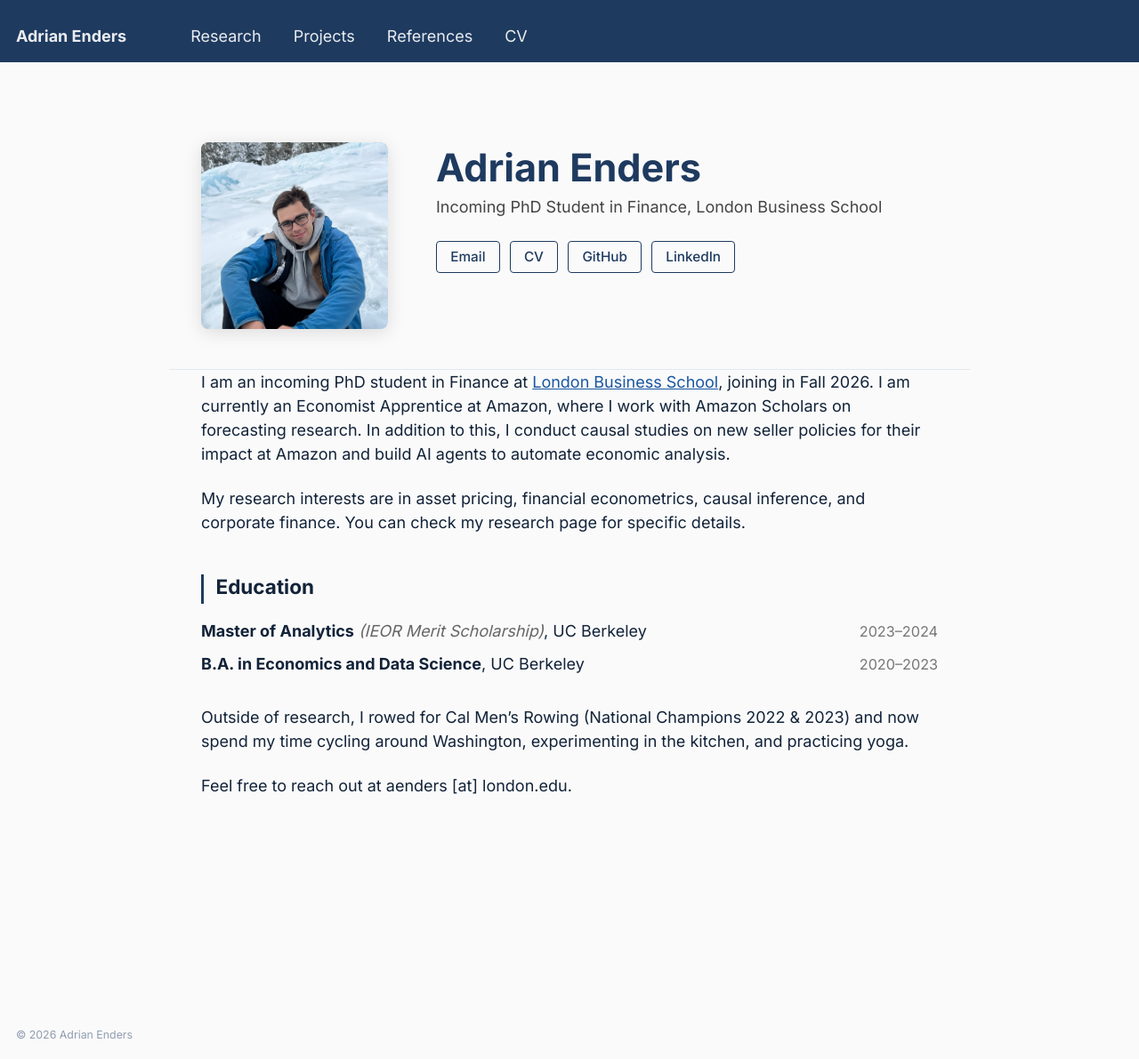
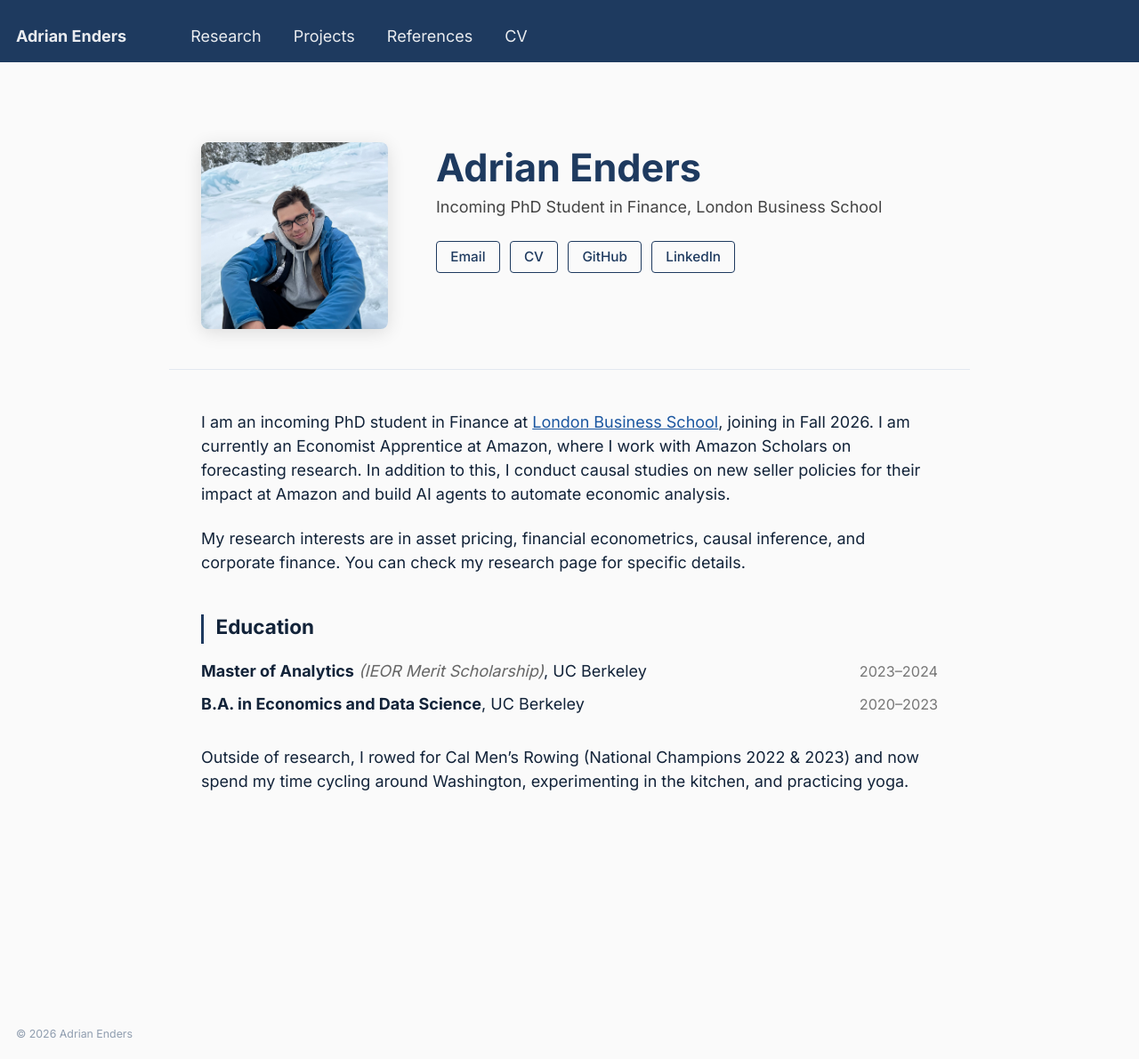
Before and after one commit to ae4292/ae4292.github.io, a Jekyll site: the page built from _pages/about.md, in a window 1280 px wide and 1191 px high. Shown: the whole window at 89% size. Built offline with Jekyll 4.4.1, drawn with Linux system fonts in a browser that asks for light colours.

Commit message:
Fix broken project pages and clean up remaining formatting issues
- Fix collection type mismatch (project -> projects) that left every
  individual project page rendering with no layout at all
- Drop trailing slash from site.url to stop base_path double-slashes
- Give project titles the same accent-bar heading style used elsewhere
- Remove location/employer from author config so Seattle/Amazon don't
  resurface in the sidebar on publication and project pages
- Add breathing room between the homepage hero divider and body text

```diff
--- a/_config.yml
+++ b/_config.yml
@@ -13,7 +13,7 @@ title                    : "Adrian Enders"
 title_separator          : "-"
 name                     : &name "Adrian Enders"
 description              : &description "Incoming PhD Student in Finance, London Business School"
-url                      : https://ae4292.github.io/ # the base hostname & protocol for your site e.g. "https://[your GitHub username].github.io"
+url                      : https://ae4292.github.io # the base hostname & protocol for your site e.g. "https://[your GitHub username].github.io"
 baseurl                  : "" # the subpath of your site, e.g. "/blog"
 repository               : "ae4292/ae4292.github.io"
 
@@ -26,10 +26,10 @@ author:
   name             : "Adrian Enders"
   pronouns         : # example: "she/her"
   bio              : "Incoming PhD Student in Finance, London Business School"
-  location         : "Seattle, WA"
-  employer         : "Amazon"
+  location         : # example: "Seattle, WA"
+  employer         : # example: "Amazon"
   uri              : # URL
-  email            : "aenders4292@gmail.com"
+  email            : "aenders@london.edu"
 
   # Academic websites
   arxiv            : # URL - Update with the correct link to your profile
@@ -246,7 +246,7 @@ defaults:
       comment: true
   - scope:
       path: ""
-      type: project
+      type: projects
     values:
       layout: single
       author_profile: true
--- a/_includes/head/custom.html
+++ b/_includes/head/custom.html
@@ -86,6 +86,10 @@
   -webkit-margin-before: 0;
 }
 
+.page--fullwidth {
+  padding-top: 2.5rem;
+}
+
 /* Responsive */
 @media (max-width: 768px) {
   .profile-hero {
--- a/_pages/about.md
+++ b/_pages/about.md
@@ -27,8 +27,6 @@ My research interests are in asset pricing, financial econometrics, causal infer
 
 Outside of research, I rowed for Cal Men's Rowing (National Champions 2022 & 2023) and now spend my time cycling around Washington, experimenting in the kitchen, and practicing yoga.
 
-Feel free to reach out at aenders [at] london.edu.
-
 <style>
 .education-list { margin: 0.4rem 0 1.5rem; }
 .education-item {
--- a/_sass/layout/_archive.scss
+++ b/_sass/layout/_archive.scss
@@ -41,6 +41,8 @@
 
 .archive__item-title {
   margin-bottom: 0.25em;
+  padding-left: 0.6em;
+  border-left: 3px solid $gray;
   font-family: $sans-serif-narrow;
 
   a + a {
```
